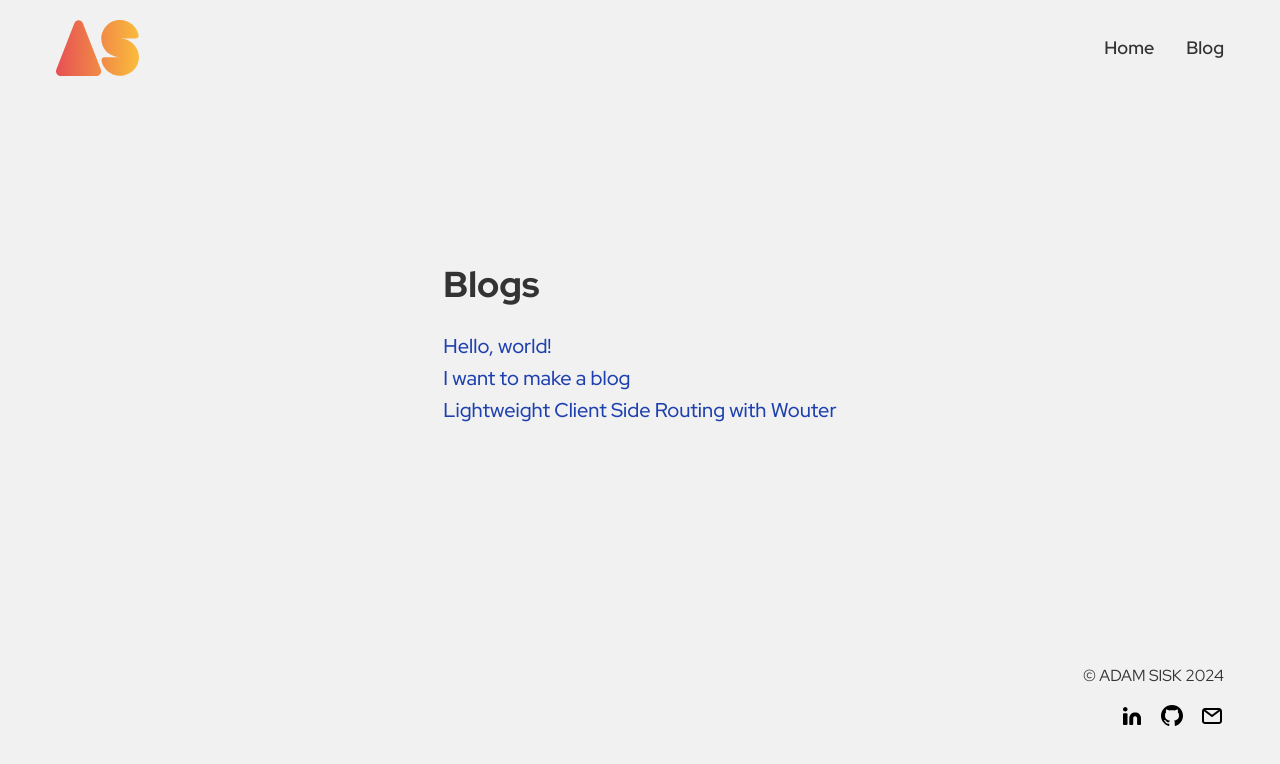
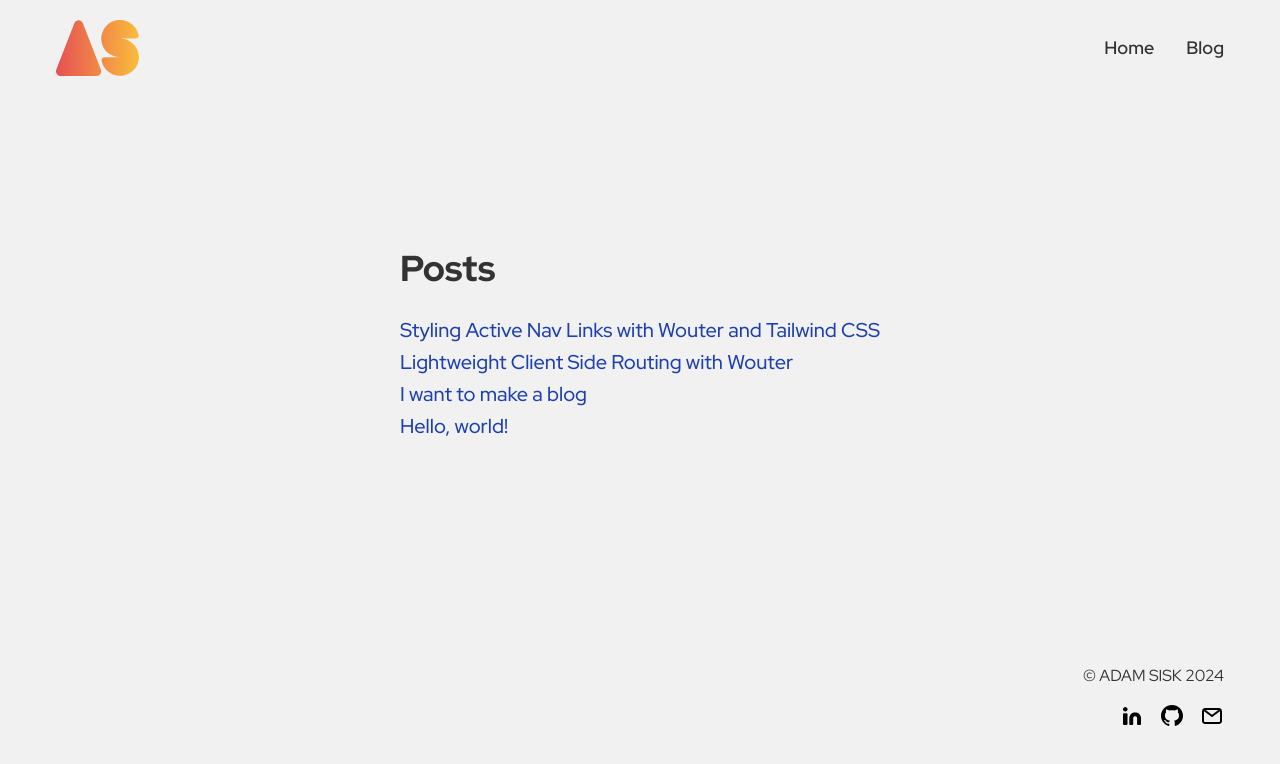
Before and after one commit to CalamityAdam/adamsisk-info, a React (Vite) app: page /blog in a window 1280 px wide. Shown: the top 764 px of the page. Built offline with nearby package versions, Linux system fonts and the light colour scheme; a web font is replaced by a local one.

Commit message:
renames blogs to posts

```diff
--- a/src/components/Blogs.tsx
+++ /dev/null
@@ -1,29 +0,0 @@
-import { Link } from 'wouter';
-
-function Blogs() {
-  return (
-    <div className='flex flex-col gap-1'>
-      <h1 className='font-extrabold text-4xl mb-6'>Blogs</h1>
-      <Link
-        className='font-medium text-xl text-blue-800 hover:underline'
-        href='/blog/2024-04-10-hello-world'
-      >
-        Hello, world!
-      </Link>
-      <Link
-        className='font-medium text-xl text-blue-800 hover:underline'
-        href='/blog/2024-04-11-i-want-to-make-a-blog'
-      >
-        I want to make a blog
-      </Link>
-      <Link
-        className='font-medium text-xl text-blue-800 hover:underline'
-        href='blog/2024-04-16-lightweight-client-side-routing-with-wouter'
-      >
-        Lightweight Client Side Routing with Wouter
-      </Link>
-    </div>
-  );
-}
-
-export { Blogs };
--- /dev/null
+++ b/src/components/Posts.tsx
@@ -0,0 +1,35 @@
+import { Link } from 'wouter';
+
+function Posts() {
+  return (
+    <div className='flex flex-col gap-1'>
+      <h1 className='font-extrabold text-4xl mb-6'>Posts</h1>
+      <Link
+        className='font-medium text-xl text-blue-800 hover:underline'
+        href='blog/2024-04-17-styling-active-nav-links-with-wouter-and-tailwind-css'
+      >
+        Styling Active Nav Links with Wouter and Tailwind CSS
+      </Link>
+      <Link
+        className='font-medium text-xl text-blue-800 hover:underline'
+        href='blog/2024-04-16-lightweight-client-side-routing-with-wouter'
+      >
+        Lightweight Client Side Routing with Wouter
+      </Link>
+      <Link
+        className='font-medium text-xl text-blue-800 hover:underline'
+        href='/blog/2024-04-11-i-want-to-make-a-blog'
+      >
+        I want to make a blog
+      </Link>
+      <Link
+        className='font-medium text-xl text-blue-800 hover:underline'
+        href='/blog/2024-04-10-hello-world'
+      >
+        Hello, world!
+      </Link>
+    </div>
+  );
+}
+
+export { Posts };
--- a/src/components/Router.tsx
+++ b/src/components/Router.tsx
@@ -1,7 +1,7 @@
 import { useEffect, useState } from 'react';
 import { Route, Switch } from 'wouter';
 import { Intro } from './Intro';
-import { Blogs } from './Blogs';
+import { Posts } from './Posts';
 import MarkdownWrapper from './MarkdownWrapper';
 
 function useMarkdownLoader(slug: string): string {
@@ -32,7 +32,7 @@ function BlogPostLoader({ params }: { params: { slug: string } }) {
 
 export const routes = [
   { path: '/', component: Intro },
-  { path: '/blog/', component: Blogs },
+  { path: '/blog/', component: Posts },
   { path: '/blog/:slug', component: BlogPostLoader },
 ];
 
--- a/src/components/index.ts
+++ b/src/components/index.ts
@@ -1,8 +1,8 @@
-export * from './Blogs';
 export * from './Body';
 export * from './ErrorBoundary';
 export * from './Footer';
 export * from './Intro';
 export * from './Layout';
 export * from './Nav';
+export * from './Posts';
 export * from './Router';
```
